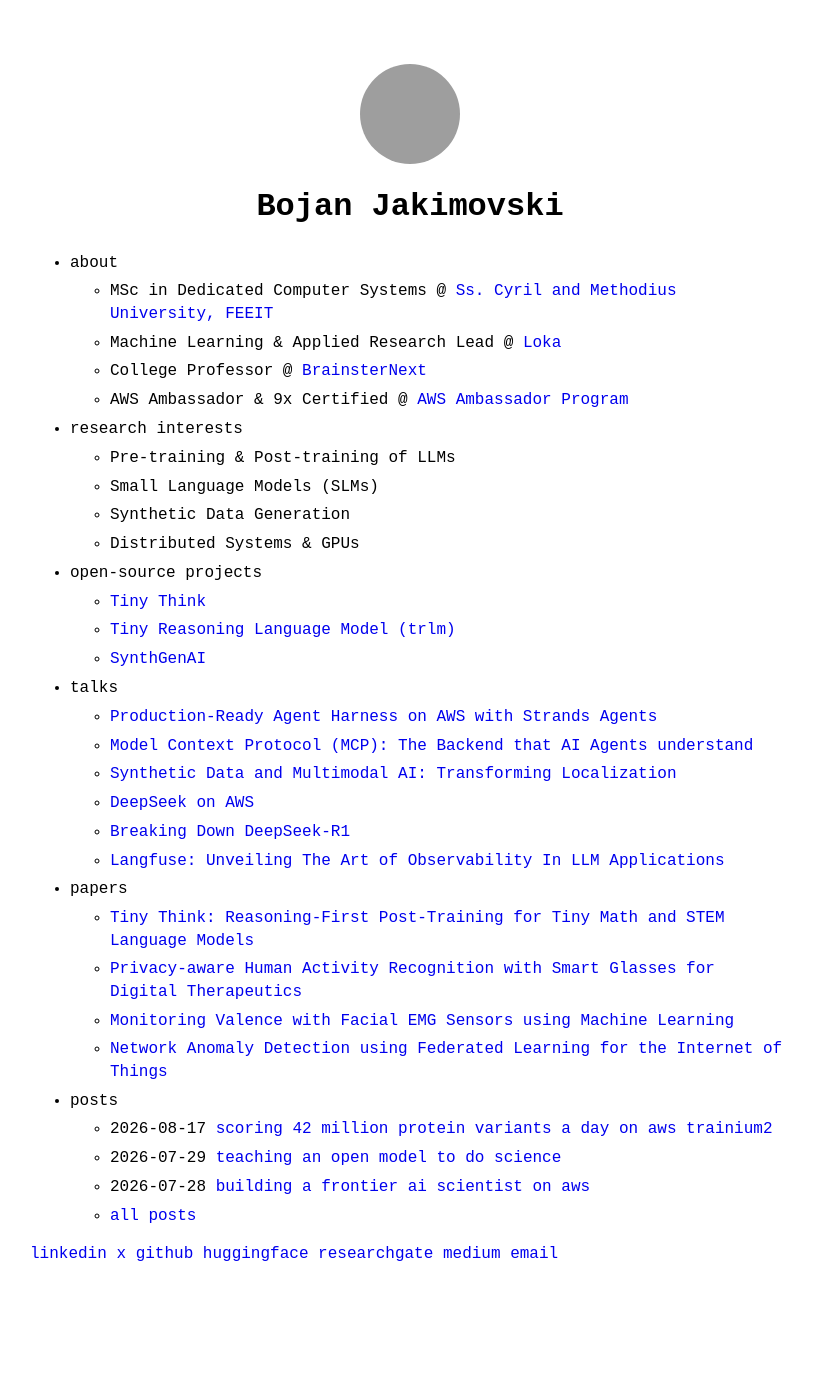
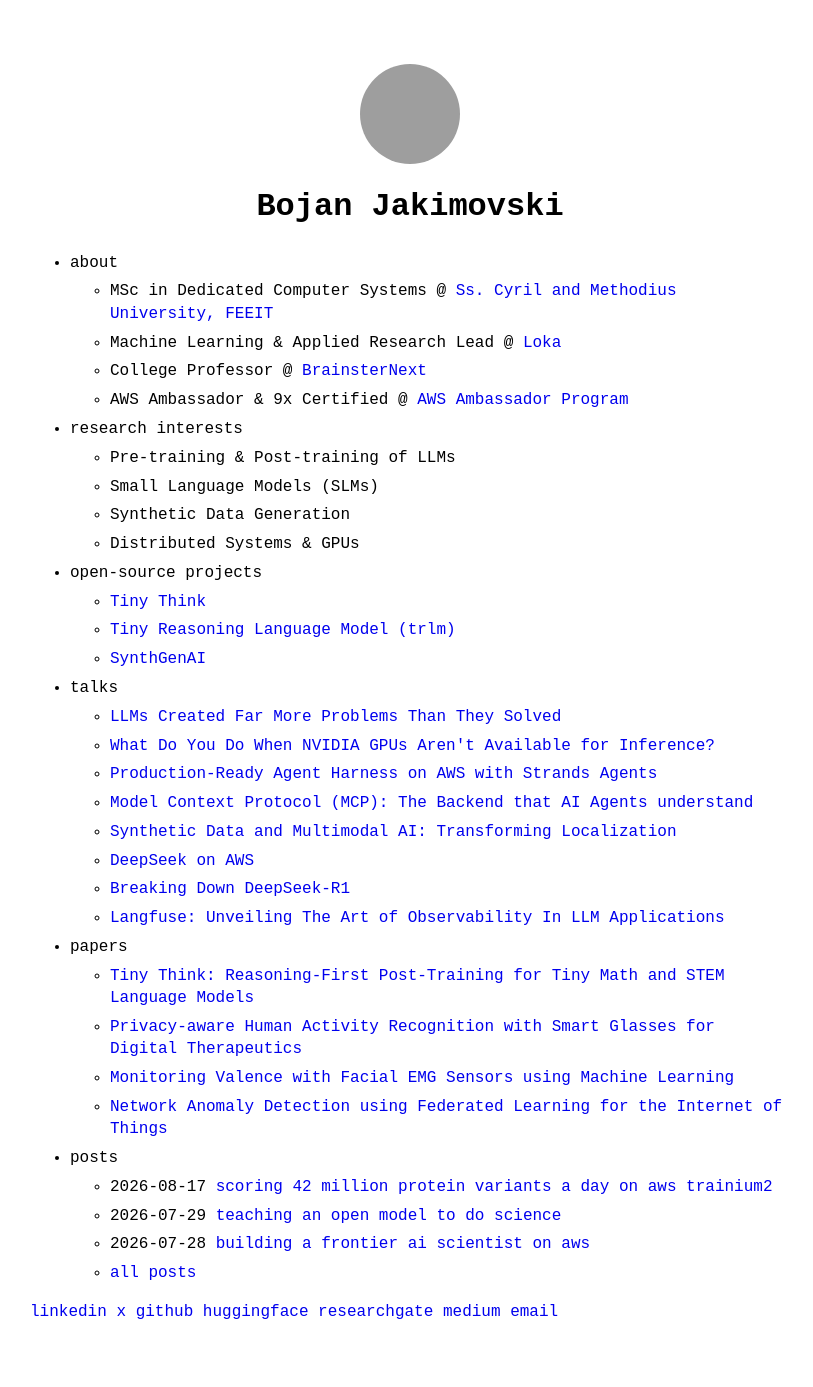
Before and after one commit to Shekswess/Shekswess.github.io, a Jekyll site: the page built from index.md, in a window 1280 px wide. Shown: the whole page, without its empty margins (230-1043 px from the left). Built offline with Jekyll 4.4.1, drawn with Linux system fonts in a browser that asks for light colours; before the commit the page ends 1329 px from its top, so only the background shows below that; grey boxes are pictures that could not be loaded.

Commit message:
add(talks): add LLM problems and NVIDIA inference talks

```diff
--- a/_data/menu.yml
+++ b/_data/menu.yml
@@ -24,6 +24,8 @@ entries:
 
   - title: talks
     entries:
+      - title: "<a href='https://youtu.be/BidAf4NzQCo'>LLMs Created Far More Problems Than They Solved</a>"
+      - title: "<a href='https://youtu.be/jeEdkC_Eirg'>What Do You Do When NVIDIA GPUs Aren't Available for Inference?</a>"
       - title: "<a href='https://youtu.be/xTfCk3a-Esk'>Production-Ready Agent Harness on AWS with Strands Agents</a>"
       - title: "<a href='https://youtu.be/DAXAZSKSNG8'>Model Context Protocol (MCP): The Backend that AI Agents understand </a>"
       - title: "<a href='https://www.youtube.com/watch?v=b_K1Hs2_GcU'>Synthetic Data and Multimodal AI: Transforming Localization</a>"
```
